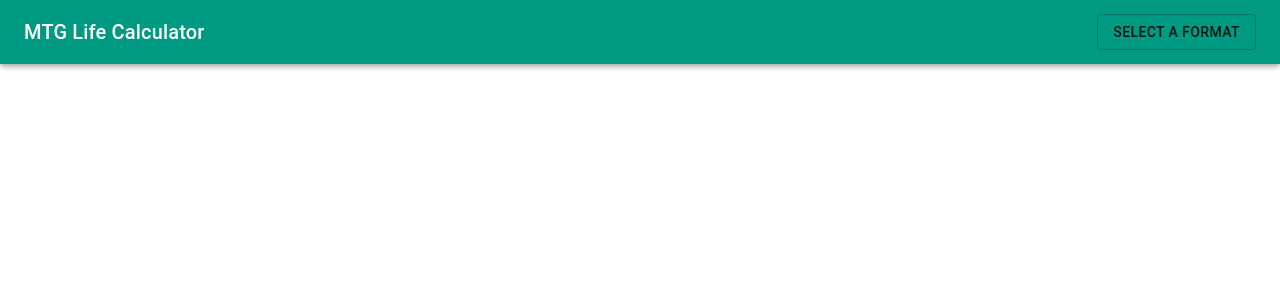
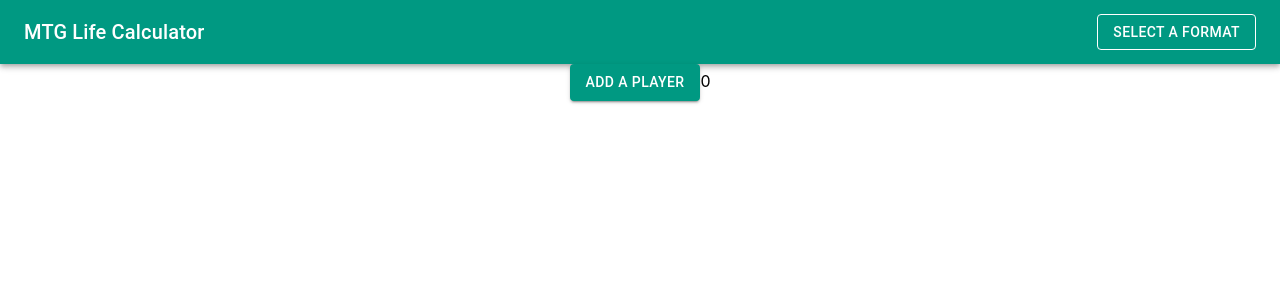
Before and after one commit to lritter79/material-ui-mtg-life-calculator, a React (Create React App) app: page / in a window 1280 px wide. Shown: the top 300 px of the page. Built offline with nearby package versions, Linux system fonts and the light colour scheme.

Commit message:
style buttons

```diff
--- a/src/App.js
+++ b/src/App.js
@@ -27,15 +27,21 @@ const customTheme = createTheme({
 
 function App() {
   const [selectedCategory, setSelectedCategory] = useState(null)
+  const [numberOfPlayers, setNumberOfPlayers] = useState(0)
+  function AddPlayer(){
+    setNumberOfPlayers(numberOfPlayers + 1)
+  }
 
   return (
     <ThemeProvider theme={customTheme}>
       <div className="App">
+      <TopMenu categories={categories} selectedCategory={selectedCategory} setSelectedCategory={setSelectedCategory}></TopMenu>
         <Container>
-        <Button>
-          Add a player
-        </Button>
-        <TopMenu categories={categories} selectedCategory={selectedCategory} setSelectedCategory={setSelectedCategory}></TopMenu>
+          <Button variant="contained" onClick={AddPlayer} color="primary">
+            Add a player
+          </Button>
+
+          {numberOfPlayers}
         </Container>
       </div>
     </ThemeProvider>
--- a/src/Components/TopMenu.js
+++ b/src/Components/TopMenu.js
@@ -7,7 +7,11 @@ const useStyles = makeStyles({
     toolbarStyle:{
         display: 'flex',
         justifyContent: 'space-between'
-    }
+    },
+    buttonStyle: {
+        borderColor: 'white',
+        color:'white'
+    },
 })
 
 function TopMenu({categories,  selectedCategory, setSelectedCategory}) {
@@ -26,12 +30,12 @@ function TopMenu({categories,  selectedCategory, setSelectedCategory}) {
 
     return (
 
-        <AppBar>
+        <AppBar position="static">
             <Toolbar className={classes.toolbarStyle}>
                 <Typography variant="h6">
                     MTG Life Calculator
                 </Typography>
-                <Button  onClick={toggleIsOpen} variant="outlined" color="default">
+                <Button  onClick={toggleIsOpen} variant="outlined" className={classes.buttonStyle}>
                     {(selectedCategory === null) ?
                         'Select A Format'
                     :
```
